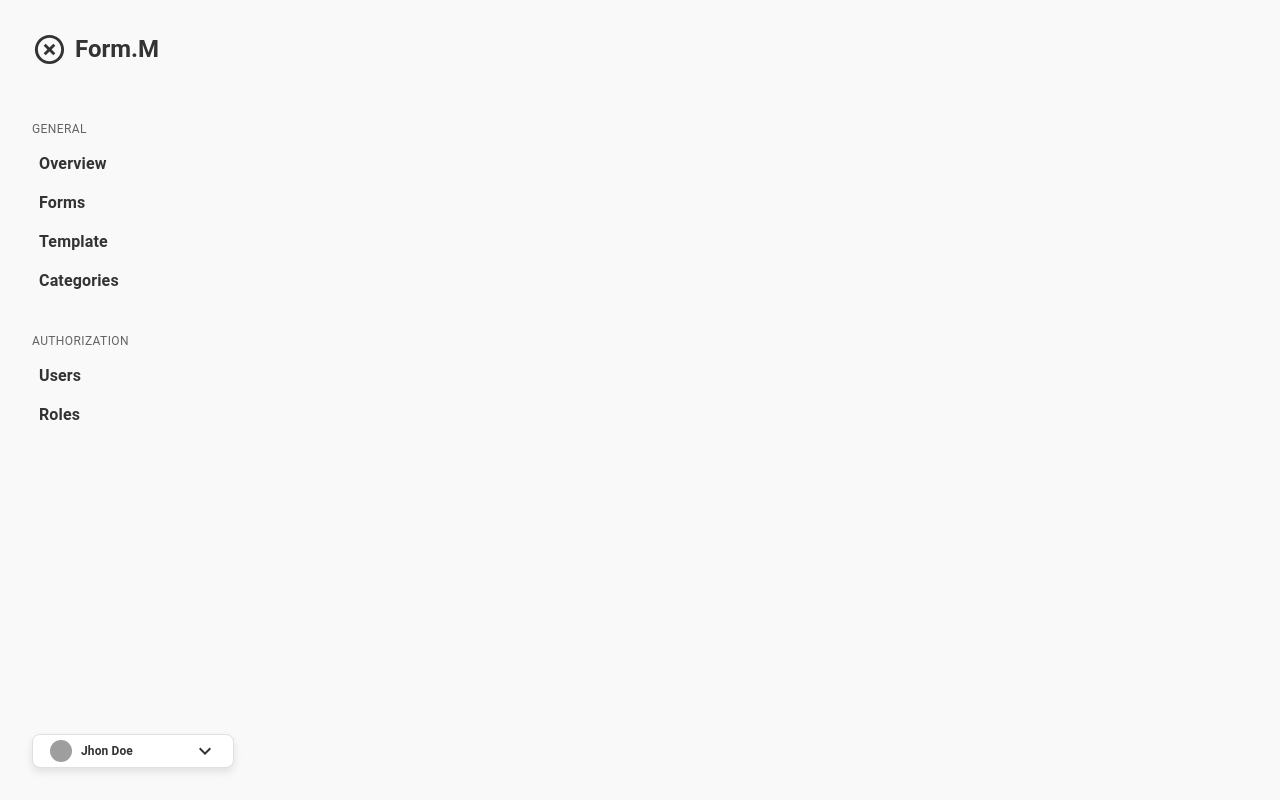
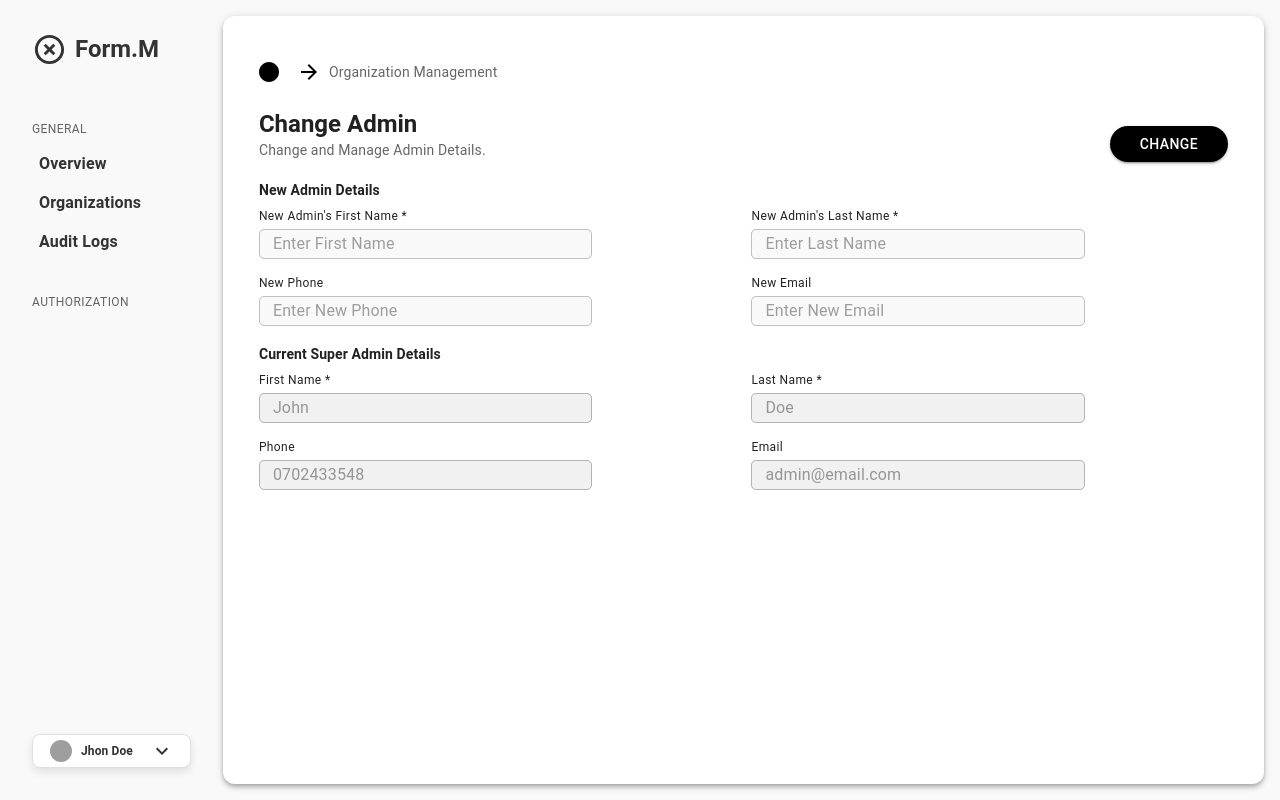
Before and after one commit to charan2r/formly, a React (Vite) app in the folder front-end/: page /Change-organization/1 in a window 1280 px wide. Built offline with nearby package versions, Linux system fonts and the light colour scheme; grey boxes are pictures that could not be loaded.

Commit message:
Changing components for input fileds in change org. page

```diff
--- a/front-end/src/components/Background.tsx
+++ b/front-end/src/components/Background.tsx
@@ -7,6 +7,7 @@ import DataTable from './DataTable';
 import CreateOrganization from './CreateOrganization';
 import ViewOrganization from './ViewOrganization';
 import EditOrganization from './EditOrganization';
+import ChangeOrganization from './ChangeOrganization';
 import UserOverview from './UserOverview';
 import Users from './Users';
 
@@ -23,6 +24,7 @@ const Background: React.FC = () => {
         <Route path="/create-organization" element={<CreateOrganization/>}/>
         <Route path="/view-organization/:orgId" element={<ViewOrganization></ViewOrganization>} />
         <Route path="/Edit-organization/:orgId" element={<EditOrganization/>}/>
+        <Route path="/Change-organization/:orgId" element={<ChangeOrganization/>}/>
       </Routes>
     </Box>
   );
--- /dev/null
+++ b/front-end/src/components/ChangeOrganization.tsx
@@ -0,0 +1,222 @@
+import React, { useState } from 'react';
+import { Paper, TextField, Button, Typography, Grid, Box, IconButton } from '@mui/material';
+import { ArrowForward } from '@mui/icons-material';
+import CircleIcon from '@mui/icons-material/Circle';
+import { ToastContainer, toast } from 'react-toastify';
+import 'react-toastify/dist/ReactToastify.css';
+
+function ChangeOrganization() {
+  const [formData, setFormData] = useState({
+    name: '',
+    category: '',
+    firstName: 'John',
+    lastName: 'Doe',
+    newphone: '',
+    newEmail: '',
+    phone: '0702433548',
+    email: 'admin@email.com'
+  });
+
+  const handleChange = (event) => {
+    const { name, value } = event.target;
+    setFormData({
+      ...formData,
+      [name]: value,
+    });
+  };
+
+  const handleUpdate = () => {
+    // Update Super Admin Details based on new Organizational Details
+    setFormData({
+      ...formData,
+      firstName: formData.name || formData.firstName, // Update firstName if name is provided
+      lastName: formData.category || formData.lastName, // Update lastName if category is provided
+      phone: formData.newphone || formData.phone, // Update phone if newphone is provided
+      email: formData.newEmail || formData.email, // Update email if newEmail is provided
+    });
+
+    toast.success("Changed successfully!", {
+      position: "top-right",
+      autoClose: 5000,
+      hideProgressBar: true,
+      closeOnClick: true,
+      pauseOnHover: true,
+      draggable: true,
+      style: {
+        backgroundColor: 'black',
+        color: 'white',
+        borderRadius: '10px',
+        fontWeight: 'bold',
+      },
+    });
+  };
+
+  return (
+    <Paper elevation={4} sx={{ padding: '36px', margin: '16px', width: '100%', borderRadius: 3, overflow: 'hidden' }}>
+      <Box display="flex" flexDirection="column" gap={2}>
+        <Box display="flex" alignItems="center" gap={1} marginLeft="-10px">
+          <IconButton onClick={() => console.log("Back arrow clicked")}>
+            <CircleIcon style={{ color: 'black' }} />
+          </IconButton>
+          <ArrowForward style={{ color: 'black' }} />
+          <Typography variant="body2" color="textSecondary">
+            Organization Management
+          </Typography>
+        </Box>
+
+        <Box display="flex" justifyContent="space-between" alignItems="center">
+          <Box>
+            <Typography variant="h5" fontWeight="bold">Change Admin</Typography>
+            <Typography variant="body2" color="textSecondary" marginBottom="20px">
+              Change and Manage Admin Details.
+            </Typography>
+          </Box>
+          <Button
+            variant="contained"
+            sx={{ backgroundColor: 'black', color: 'white', borderRadius: '20px', paddingX: '30px' }}
+            onClick={handleUpdate}
+          >
+            Change
+          </Button>
+        </Box>
+      </Box>
+
+      <form>
+        <Typography variant="subtitle2" gutterBottom sx={{ fontWeight: 'bold', marginBottom: '-4px' }}>
+          New Admin Details
+        </Typography>
+        <Grid container spacing={2}>
+          <Grid item xs={12} sm={6}>
+            <Typography variant="caption" gutterBottom sx={{ marginBottom: '1px' }}>New Admin's First Name *</Typography>
+            <TextField
+              name="name"
+              value={formData.name}
+              onChange={handleChange}
+              fullWidth
+              required
+              placeholder="Enter First Name"
+              InputProps={{
+                sx: { backgroundColor: '#f9f9f9', borderRadius: '5px', width: '70%', paddingY: '2px', height: '30px' }
+              }}
+              sx={{ paddingY: '2px', marginBottom: '-8px' }}
+            />
+          </Grid>
+
+          <Grid item xs={12} sm={6}>
+            <Typography variant="caption" gutterBottom sx={{ marginBottom: '1px' }}>New Admin's Last Name *</Typography>
+            <TextField
+              name="category"
+              value={formData.category}
+              onChange={handleChange}
+              fullWidth
+              required
+              placeholder="Enter Last Name"
+              InputProps={{
+                sx: { backgroundColor: '#f9f9f9', borderRadius: '5px', width: '70%', paddingY: '2px', height: '30px' }
+              }}
+              sx={{ paddingY: '2px', marginBottom: '-8px' }}
+            />
+          </Grid>
+
+          <Grid item xs={12} sm={6}>
+            <Typography variant="caption" gutterBottom sx={{ marginBottom: '1px' }}>New Phone</Typography>
+            <TextField
+              name="newphone"
+              value={formData.newphone}
+              onChange={handleChange}
+              fullWidth
+              placeholder="Enter New Phone"
+              InputProps={{
+                sx: { backgroundColor: '#f9f9f9', borderRadius: '5px', width: '70%', paddingY: '2px', height: '30px' }
+              }}
+              sx={{ paddingY: '2px', marginBottom: '-8px' }}
+            />
+          </Grid>
+
+          <Grid item xs={12} sm={6}>
+            <Typography variant="caption" gutterBottom sx={{ marginBottom: '1px' }}>New Email</Typography>
+            <TextField
+              name="newEmail"
+              value={formData.newEmail}
+              onChange={handleChange}
+              fullWidth
+              placeholder="Enter New Email"
+              InputProps={{
+                sx: { backgroundColor: '#f9f9f9', borderRadius: '5px', width: '70%', paddingY: '2px', height: '30px' }
+              }}
+              sx={{ paddingY: '2px', marginBottom: '-8px' }}
+            />
+          </Grid>
+        </Grid>
+
+        <Typography variant="subtitle2" gutterBottom sx={{ marginTop: '24px', marginBottom: '-4px', fontWeight: 'bold'}}>
+          Current Super Admin Details
+        </Typography>
+        <Grid container spacing={2}>
+          <Grid item xs={12} sm={6}>
+            <Typography variant="caption" gutterBottom sx={{ marginBottom: '1px' }}>First Name *</Typography>
+            <TextField
+              name="firstName"
+              value={formData.firstName}
+              fullWidth
+              placeholder="Enter First Name"
+              disabled
+              InputProps={{
+                sx: { backgroundColor: '#f1f1f1', borderRadius: '5px', width: '70%', paddingY: '2px', height: '30px' }
+              }}
+              sx={{ paddingY: '2px', marginBottom: '-8px' }}
+            />
+          </Grid>
+          <Grid item xs={12} sm={6}>
+            <Typography variant="caption" gutterBottom sx={{ marginBottom: '1px' }}>Last Name *</Typography>
+            <TextField
+              name="lastName"
+              value={formData.lastName}
+              fullWidth
+              placeholder="Enter Last Name"
+              disabled
+              InputProps={{
+                sx: { backgroundColor: '#f1f1f1', borderRadius: '5px', width: '70%', paddingY: '2px', height: '30px' }
+              }}
+              sx={{ paddingY: '2px', marginBottom: '-8px' }}
+            />
+          </Grid>
+
+          <Grid item xs={12} sm={6}>
+            <Typography variant="caption" gutterBottom sx={{ marginBottom: '1px' }}>Phone</Typography>
+            <TextField
+              name="phone"
+              value={formData.phone}
+              fullWidth
+              placeholder="0702433548"
+              disabled
+              InputProps={{
+                sx: { backgroundColor: '#f1f1f1', borderRadius: '5px', width: '70%', paddingY: '2px', height: '30px' }
+              }}
+              sx={{ paddingY: '2px', marginBottom: '-8px' }}
+            />
+          </Grid>
+
+          <Grid item xs={12} sm={6}>
+            <Typography variant="caption" gutterBottom sx={{ marginBottom: '1px' }}>Email</Typography>
+            <TextField
+              name="email"
+              value={formData.email}
+              fullWidth
+              placeholder="admin@email.com"
+              disabled
+              InputProps={{
+                sx: { backgroundColor: '#f1f1f1', borderRadius: '5px', width: '70%', paddingY: '2px', height: '30px' }
+              }}
+              sx={{ paddingY: '2px', marginBottom: '-8px' }}
+            />
+          </Grid>
+        </Grid>
+      </form>
+
+      <ToastContainer />
+    </Paper>
+  );
+}
+
+export default ChangeOrganization;
--- a/front-end/src/components/DataTable.tsx
+++ b/front-end/src/components/DataTable.tsx
@@ -542,7 +542,25 @@ const handleDeleteOrganization = async () => {
   Edit
 </MenuItem>
 <MenuItem
-   onClick={() => handleDeleteConfirmation(row.orgId)}
+  onClick={() => {
+    handleMenuClose();
+    navigate(`/change-organization/${row.orgId}`);
+  }}
+  sx={{
+    backgroundColor: 'white',
+    borderRadius: '10px',
+    margin: '5px',
+    justifyContent: 'center', // Center align text
+    fontSize: '0.875rem', // Smaller font size
+    minHeight: '30px', // Reduced height
+    minWidth: '100px', // Increased width
+    '&:hover': { backgroundColor: '#f0f0f0' },
+  }}
+>
+  Change Admin
+</MenuItem>
+<MenuItem
+  onClick={() => handleDeleteConfirmation(row.orgId)}
   sx={{
     backgroundColor: 'white',
     borderRadius: '10px',
@@ -557,6 +575,7 @@ const handleDeleteOrganization = async () => {
 >
   Delete
 </MenuItem>
+
 
                   </Popover>
                 </TableCell>
--- a/front-end/src/components/Sidebar.tsx
+++ b/front-end/src/components/Sidebar.tsx
@@ -17,7 +17,7 @@ const Sidebar: React.FC = () => {
     setIsDropdownOpen((prev) => !prev);
   };
 
-  const isUsersPage = true;
+  const isUsersPage = false;
 
   // Define separate menu items for GENERAL and AUTHORIZATION sections
   const generalMenuItems = isUsersPage
```
Also changed, not shown: 1 other file (tests, documents, lock files or other folders).
